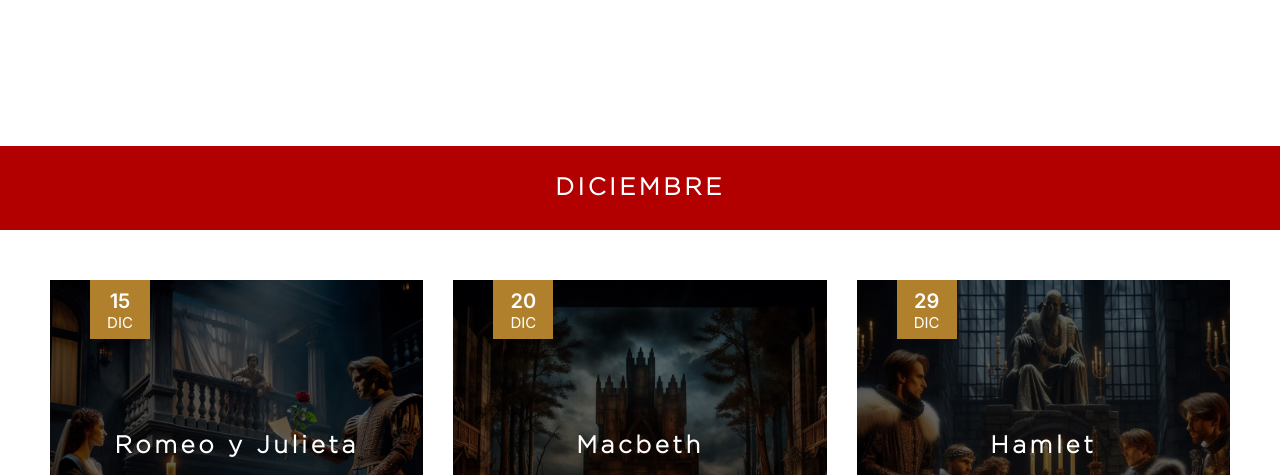
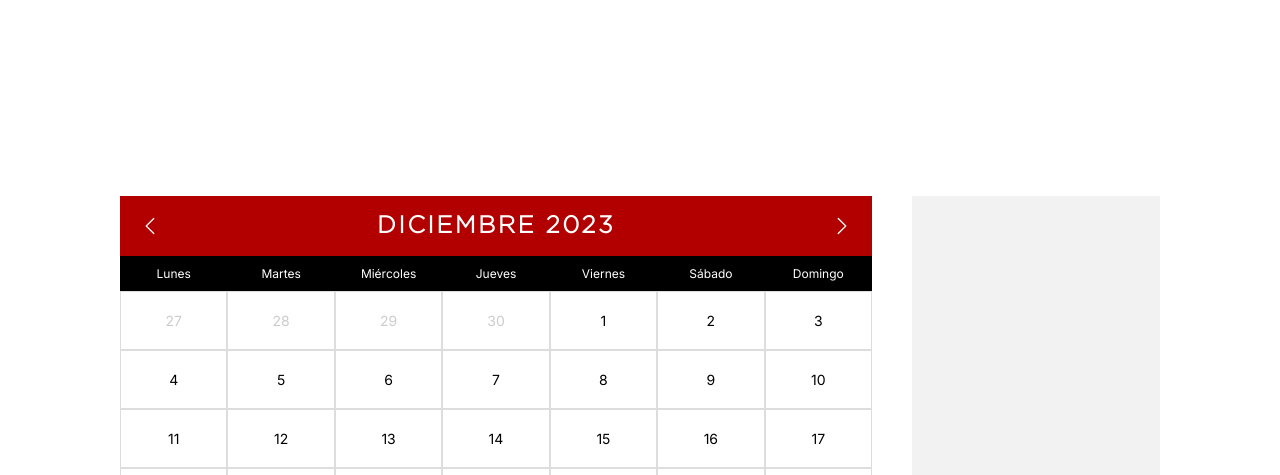
Before and after one commit to paulamateo/RETO2DAW_TeatroDigital, a plain HTML site: page src/html/programming.html in a window 1280 px wide. Shown: the part 294-769 px from the top of the page. Drawn offline with Linux system fonts and the light colour scheme.

Commit message:
[DESIGN_PAGE_PROGRAMMING] Calendario con JavaScript, sin Sass (ni eventos)

```diff
--- /dev/null
+++ b/src/css/calendar.css
@@ -0,0 +1,97 @@
+.calendar {
+    margin: 50px 120px;
+    display: flex;
+    gap: 40px;
+}
+
+h2 {
+    margin: 0;
+}
+
+.events-panel {
+    background-color: #f2f2f2;
+    color: black;
+    width: 20%;
+    padding: 30px;
+}
+
+.events-panel p {
+    margin-top: 20px;
+    font-size: 12px;
+}
+
+.calendar-panel {
+    text-align: center;
+    width: 80%;
+}
+
+.currentDay {
+    background-color: aqua; /* Cambia esto al color que desees para el fondo del día actual */
+    color: black; /* Cambia esto al color que desees para el texto del día actual */
+    font-weight: 700;
+}
+
+.dot {
+    display: block;
+    width: 8px;
+    height: 8px;
+    background-color: #4CAF50;
+    border-radius: 50%;
+    margin: 0 auto;
+  }
+
+
+.today {
+    background-color: #ccc; /* Cambia el color de fondo a tu preferencia, por ejemplo, gris claro (#ccc) */
+    color: #000; /* Cambia el color del texto si es necesario */
+}
+
+
+.month {
+    display: flex;
+    padding: 5px;
+    justify-content: space-between;
+    align-items: center;
+    background-color: #b20000;
+    color: white;
+    font-family: 'GothamLight', sans-serif;
+    text-transform: uppercase;
+    letter-spacing: 0.15em;
+}
+
+
+
+.days {
+    display: grid;
+    grid-template-columns: repeat(7, 1fr);
+}
+
+
+.day {
+    padding: 20px;
+    /* width: 100px; */
+    border: 1px solid #ddd;
+    background-color: #fff;
+    font-size: 14px;
+}
+
+
+
+.weekDay {
+    padding: 10px;
+    background-color: black;
+    color: white;
+    font-size: 12px;
+}
+
+
+.arrow {
+    cursor: pointer;
+    padding: 15px;
+}
+
+
+
+.prevMonth, .nextMonth {
+    color: #cccccc;
+}
--- a/src/html/programming.html
+++ b/src/html/programming.html
@@ -7,6 +7,7 @@
     <link rel="shortcut icon" href="../img/favicon.png" type="image/x-icon">
     <link rel="stylesheet" href="../css/elements.css">
     <link rel="stylesheet" href="../css/programming.css">
+    <link rel="stylesheet" href="../css/calendar.css">
     <link rel="preconnect" href="https://fonts.googleapis.com">
     <link rel="preconnect" href="https://fonts.gstatic.com" crossorigin>
     <link href="https://fonts.googleapis.com/css2?family=Inter:wght@400;600;700&display=swap" rel="stylesheet">
@@ -82,6 +83,12 @@
             <h1>PROGRAMACIÓN</h1>
         </div>
 
+        <section class="calendar">
+            <div class="calendar-panel" id="calendar-panel"></div>
+            <div class="events-panel" id="events-panel"></div>
+        </section>
+
+<!--
         <section class="shows">
             <div class="shows__rectangle">
                 <h2>DICIEMBRE</h2>
@@ -162,7 +169,7 @@
                     <button class="button button--programming" type="submit" id="button-show-8">VER ENTRADAS</button>
                 </div>
             </div>
-        </section>
+        </section> -->
     </main>
 
     <footer class="footer">
@@ -200,5 +207,6 @@
         </div>
     </footer>
     <script src="../js/homepage.js"></script>
+    <script src="../js/calendar.js"></script>
 </body>
 </html>
--- /dev/null
+++ b/src/js/calendar.js
@@ -0,0 +1,106 @@
+
+const calendarElement = document.getElementById('calendar-panel');
+const eventPanel = document.getElementById('events-panel');
+
+
+function generateCalendar(year, month) {
+    const daysInMonth = new Date(year, month + 1, 0).getDate();
+    const firstDayOfMonth = new Date(year, month, 1).getDay();
+    const daysInLastMonth = new Date(year, month, 0).getDate();
+    const lastMonthStartDay = daysInLastMonth - firstDayOfMonth + 2;
+
+    const totalCells = 35;
+    const daysToAddFromNextMonth = totalCells - (daysInMonth + firstDayOfMonth - 1);
+
+    const calendarHTML = `
+        <div class="month">
+            <svg class="arrow" onclick="prevMonth(${year}, ${month})" xmlns="http://www.w3.org/2000/svg" width="20" height="20" fill="currentColor" class="bi bi-chevron-left" viewBox="0 0 16 16"><path fill-rule="evenodd" d="M11.354 1.646a.5.5 0 0 1 0 .708L5.707 8l5.647 5.646a.5.5 0 0 1-.708.708l-6-6a.5.5 0 0 1 0-.708l6-6a.5.5 0 0 1 .708 0z"/></svg>
+            <h2>${getMonthName(month)} ${year}</h2>
+            <svg class="arrow" onclick="nextMonth(${year}, ${month})" xmlns="http://www.w3.org/2000/svg" width="20" height="20" fill="currentColor" class="bi bi-chevron-right" viewBox="0 0 16 16"><path fill-rule="evenodd" d="M4.646 1.646a.5.5 0 0 1 .708 0l6 6a.5.5 0 0 1 0 .708l-6 6a.5.5 0 0 1-.708-.708L10.293 8 4.646 2.354a.5.5 0 0 1 0-.708z"/></svg>
+        </div>
+        <div class="days">
+            ${generateWeekDays()}
+            ${generateDays(lastMonthStartDay, daysInLastMonth, 'prevMonth')}
+            ${generateDays(1, daysInMonth)}
+            ${generateDays(1, daysToAddFromNextMonth, 'nextMonth')}
+        </div>
+    `;
+
+    calendarElement.innerHTML = calendarHTML;
+}
+
+
+
+function generateWeekDays() {
+    const weekDays = ['Lunes', 'Martes', 'Miércoles', 'Jueves', 'Viernes', 'Sábado', 'Domingo'];
+    let html = '';
+
+    weekDays.forEach(day => {
+        html += `<div class="weekDay">${day}</div>`;
+    });
+
+    return html;
+}
+
+function generateDays(startDay, totalDays, cssClass = '') {
+    let html = '';
+    for (let day = startDay; day <= totalDays; day++) {
+        html += `<div class="day ${cssClass}">${day}</div>`;
+    }
+    return html;
+}
+
+function getMonthName(month) {
+    const months = ['enero', 'febrero', 'marzo', 'abril', 'mayo', 'junio', 'julio', 'agosto', 'septiembre', 'octubre', 'noviembre', 'diciembre'];
+    return months[month];
+}
+
+function prevMonth(year, month) {
+    if (month === 0) {
+        generateCalendar(year - 1, 11);
+    } else {
+        generateCalendar(year, month - 1);
+    }
+}
+
+function nextMonth(year, month) {
+    if (month === 11) {
+        generateCalendar(year + 1, 0);
+    } else {
+        generateCalendar(year, month + 1);
+    }
+}
+
+const currentDate = new Date();
+generateCalendar(currentDate.getFullYear(), currentDate.getMonth());
+
+// function renderEventPanel(date, events) {
+//     eventPanel.innerHTML = '';
+//     const formattedDate = ` ${getDayOfWeek(date.getDay())}, ${date.getDate()} de ${getMonthName(date.getMonth())} de ${date.getFullYear()}`;
+//     const title = document.createElement('h2');
+//     title.textContent = `${formattedDate}`;
+//     eventPanel.appendChild(title);
+
+//     if (events && events.length > 0) {
+//         const eventList = document.createElement('ul');
+//         events.forEach(event => {
+//             const listItem = document.createElement('li');
+//             listItem.textContent = event;
+//             eventList.appendChild(listItem);
+//         });
+//         eventPanel.appendChild(eventList);
+//     } else {
+//         const noEventsMessage = document.createElement('p');
+//         noEventsMessage.textContent = 'No hay ningún espectáculo programado.';
+//         eventPanel.appendChild(noEventsMessage);
+//     }
+// }
+
+// function getDayOfWeek(day) {
+//     const daysOfWeek = ['Domingo', 'Lunes', 'Martes', 'Miércoles', 'Jueves', 'Viernes', 'Sábado'];
+//     return daysOfWeek[day];
+// }
+
+
+
+renderEventPanel(currentDate);
```
